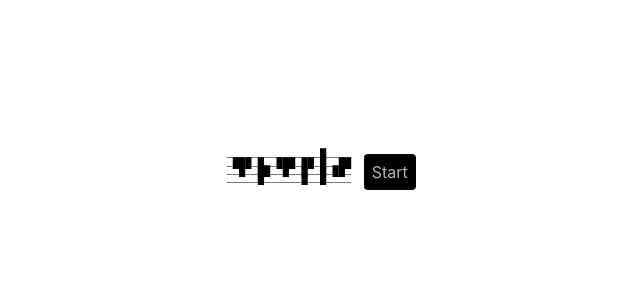
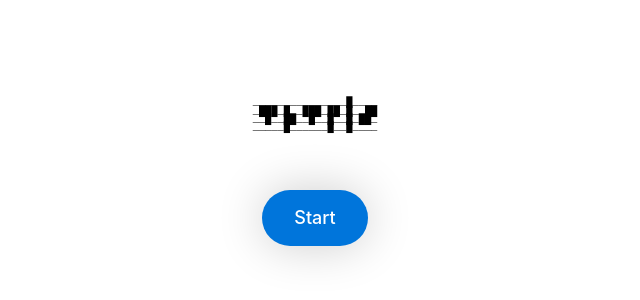
Before and after one commit to pyryahlfors/tetris, a plain HTML site: page index.html in a window 1280 px wide. Shown: the part 228-528 px from the top of the page, without its empty margins (325-965 px from the left). Drawn offline with Linux system fonts and the light colour scheme.

Commit message:
Start-screen

```diff
--- a/css/tetris.css
+++ b/css/tetris.css
@@ -43,10 +43,7 @@ body,html  {
 }
 
 .scores{
-width:100%;
-position:absolute;
-padding:8px;
-
+width:100%; position:absolute; padding:8px;
 display: -webkit-box; display: -ms-flexbox; display: flex;
 -webkit-box-pack: center; -ms-flex-pack: center; justify-content: center;
 -webkit-box-align: center;-ms-flex-align: center; align-items: center;
@@ -70,6 +67,7 @@ width:90px;
 	display: -webkit-box; display: -ms-flexbox; display: flex;
 	-webkit-box-pack: center; -ms-flex-pack: center; justify-content: center;
 	-webkit-box-align: center;-ms-flex-align: center; align-items: center;
+	-webkit-box-orient: vertical; -webkit-box-direction: normal; -ms-flex-direction: column; flex-direction: column;
 }
 .tetris{
 }
@@ -146,6 +144,7 @@ width:90px;
 }
 .btn  {
 	background:black;
+	line-height:24px;
 	color: rgba(255,255,255,.7);
 	padding: 8px;
 	float:left;
@@ -155,6 +154,9 @@ width:90px;
 }
 .btn-pause, .btn-restart, .btn-home{	background: rgba(255,255,255,.1); }
 
+.btn-start{padding:16px 32px; color:#fff; background-color:#0075DB; border-radius:56px; font-size:18px; box-shadow:0 0 48px rgba(0, 0, 0, 0.2); margin-top:48px; transition: all .3s ease; font-weight:500;}
+.btn-start:hover{background-color:#007DEA;}
+
 h1 {text-align: center; font-size: .8em}
 h1 pre {
 	display: inline-block;
```
